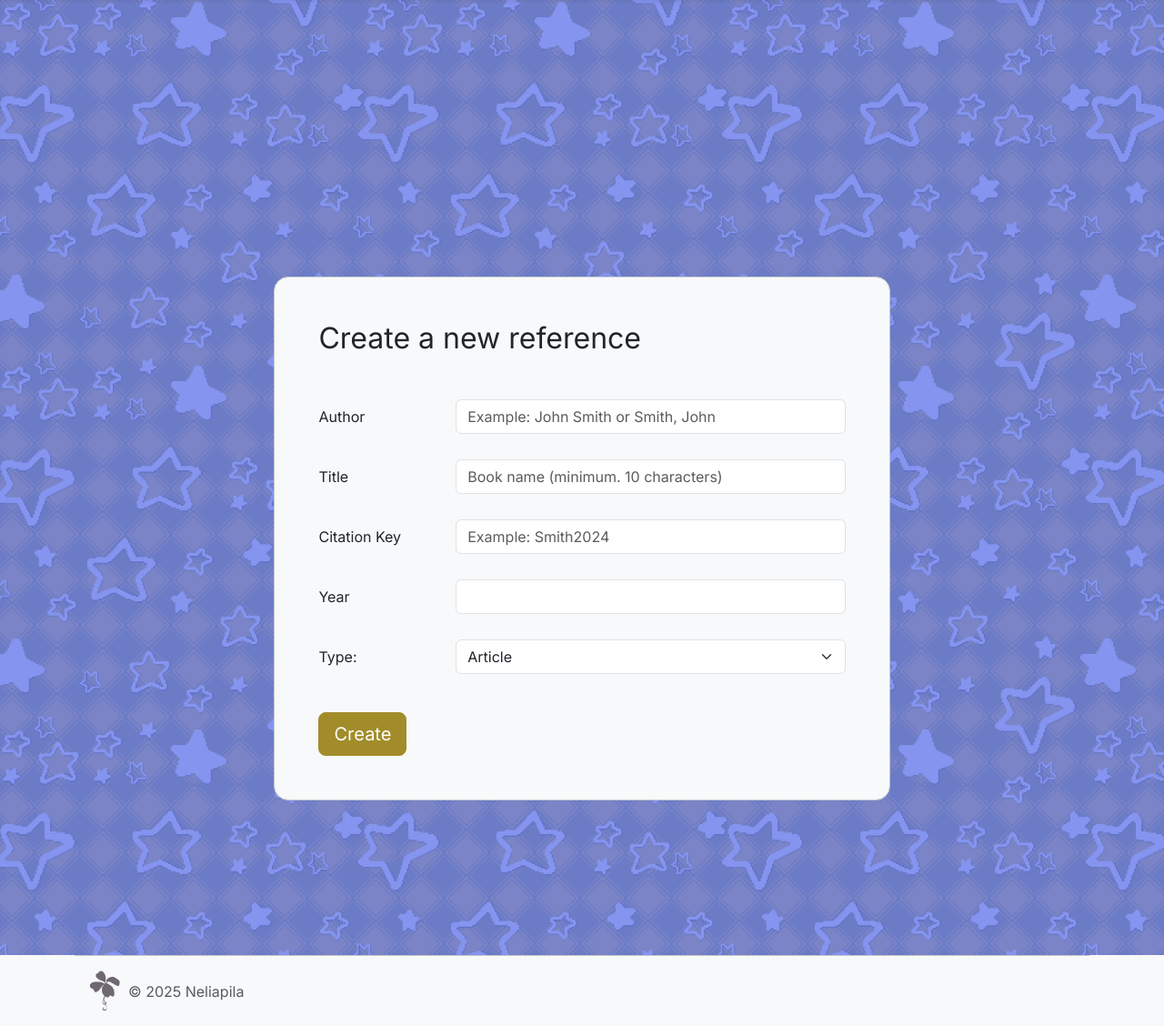
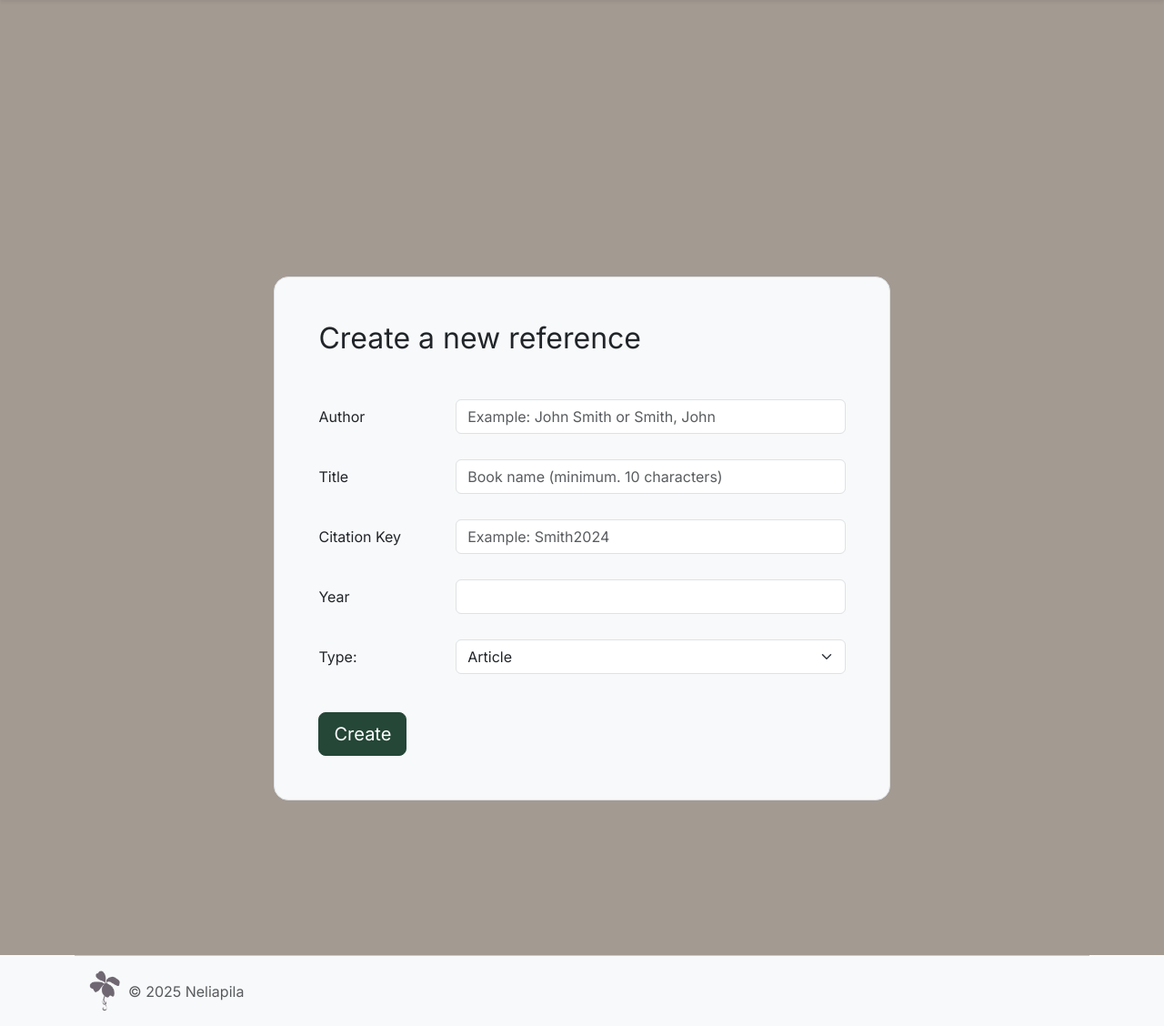
Before and after one commit to kortekoski/ohtuminiprojekti, a Flask app: page /new_reference in a window 1280 px wide. Shown: the part 56-1184 px from the top of the page at 91% size. Run offline with Flask 3, Linux system fonts and the light colour scheme.

Commit message:
chilled ref creation view

```diff
--- a/src/static/styles.css
+++ b/src/static/styles.css
@@ -3,20 +3,20 @@
 }
 
 .btn-primary {
-  background-color: #a28c2a;
-  border-color: #a28c2a;
+  background-color: #244737;
+  border-color: #244737;
 }
 
 .btn-primary:hover {
-  background-color: #8b7218;
-  border-color: #8b7218;
+  background-color: #1a3428;
+  border-color: #1a3428;
 }
 
 .btn-primary:focus,
 .btn-primary.focus {
-  background-color: #6f5c0f;
-  border-color: #6f5c0f;
-  box-shadow: 0 0 0 0.25rem rgba(162, 140, 42, 0.5);
+  background-color: #122519;
+  border-color: #122519;
+  box-shadow: 0 0 0 0.25rem rgba(36, 71, 55, 0.5);
 }
 
 a {
@@ -31,24 +31,33 @@ a:hover {
   margin: 0;
   height: 100vh;
   overflow: hidden;
+  background-color: #A39A92;
+}
+
+/* --- Idea for animated background --- */
+/* .create-bg {
+  margin: 0;
+  height: 100vh;
+  overflow: hidden;
 
   /* Tile the GIF instead of stretching */
-  background-image: url("bg_stars.png");
+  /* background-image: url("bg_stars.png");
   background-repeat: repeat;
   background-size: 400px 400px; /* Size of each tile */
 
   /* Start position */
-  background-position: 0 0;
+  /* background-position: 0 0;
 
   /* Animate the background */
-  animation: moveBackground 30s linear infinite;
-}
+  /* animation: moveBackground 30s linear infinite;
+}  */
 
-@keyframes moveBackground {
+
+/* @keyframes moveBackground {
   from {
       background-position: 0 0;
   }
   to {
       background-position: 400px 400px; /* matches background-size for smooth loop */
-  }
-}
+  /* }
+} */
--- a/src/templates/new_reference.html
+++ b/src/templates/new_reference.html
@@ -7,7 +7,7 @@ Create a new reference
 {% block body %}
 <div class="create-bg">
   <div class="d-flex flex-column justify-content-center align-items-center vh-100 vw-50">
-    <div class="border border-secondary-subtle rounded-4 p-5 bg-light">
+    <div class="border border-1 rounded-4 p-5 bg-light" >
       <h2 class="mb-5">Create a new reference</h2>
       <form action="/create_reference" method="post">
         <div class="row mb-1">
```
